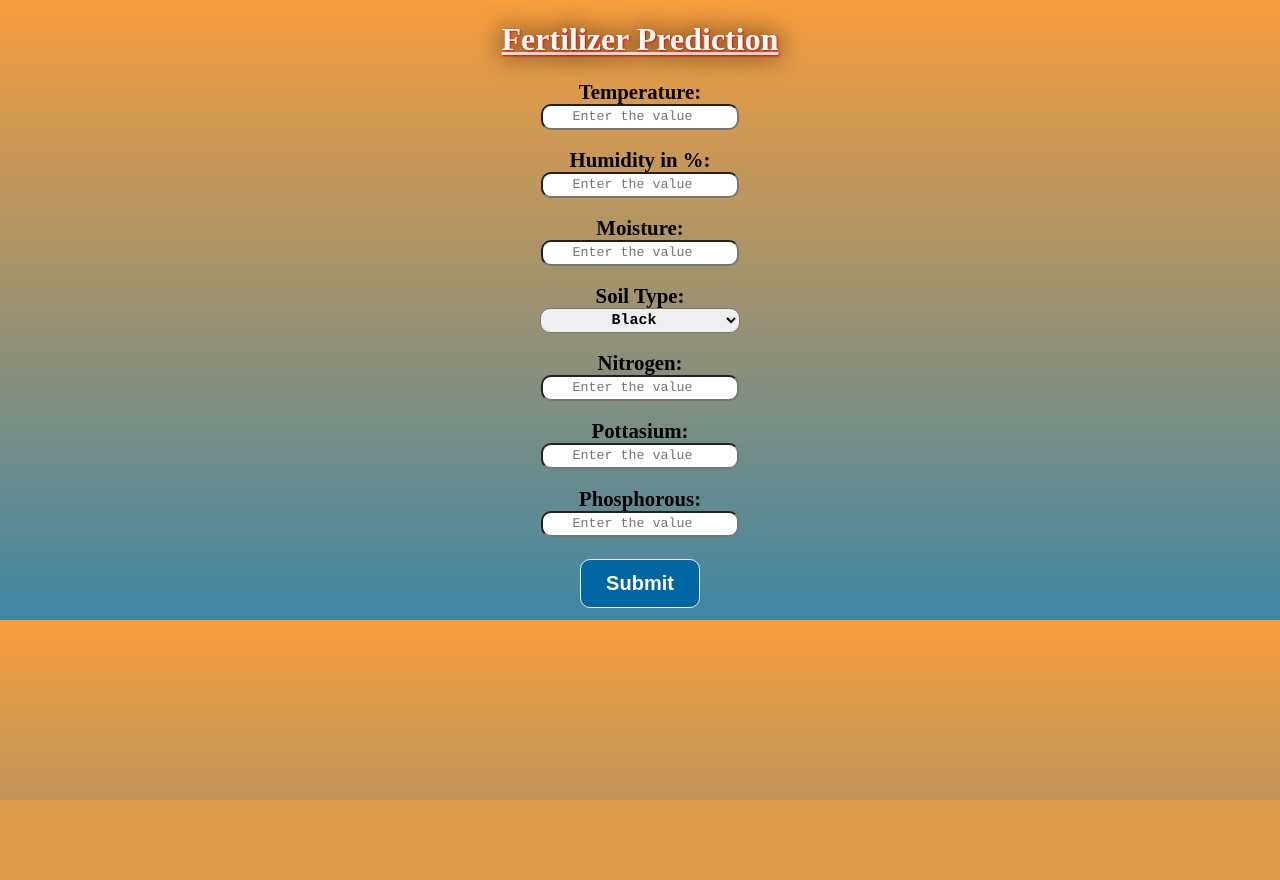
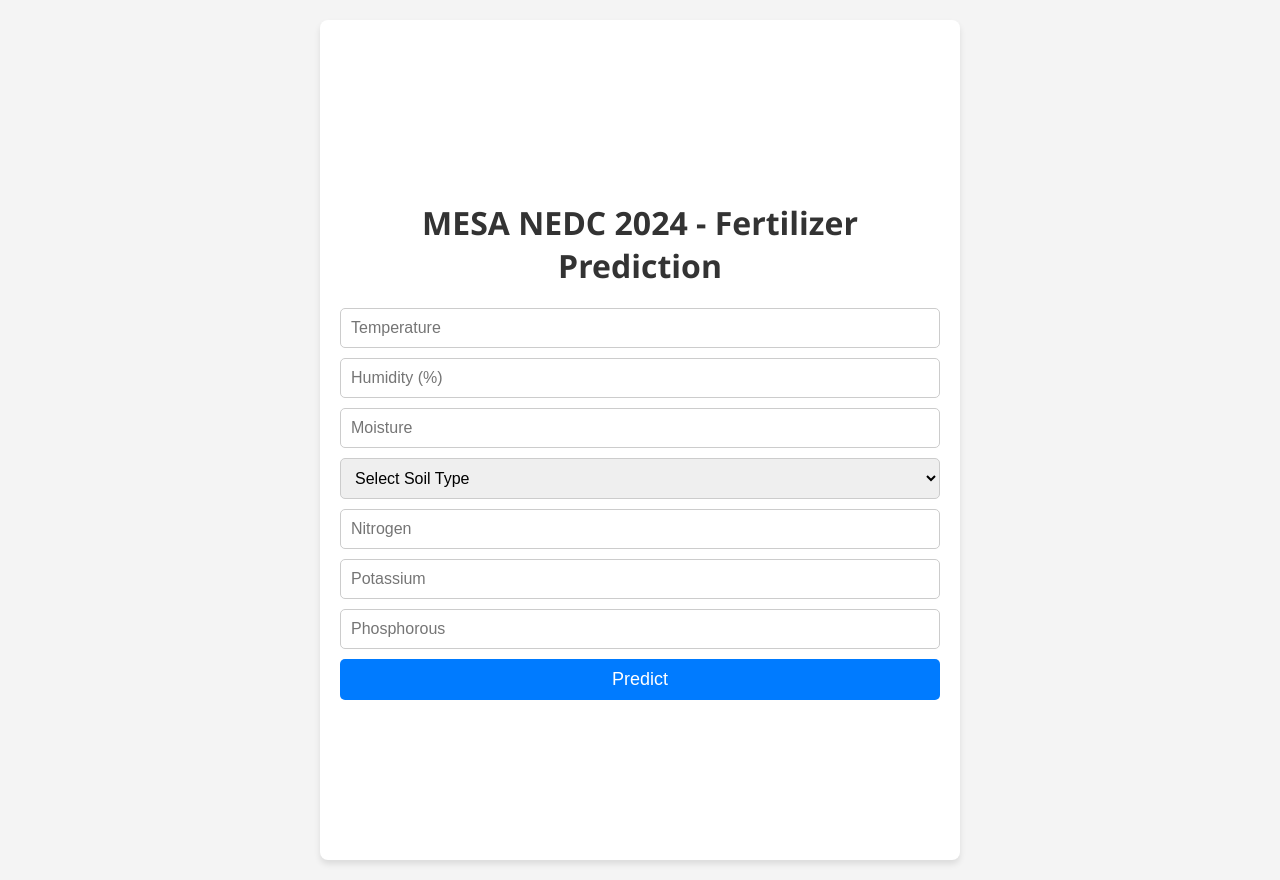
Before and after one commit to melatg0/NEDC_2024, a Flask app: template fertilizer_rec_system/templates/index.html in a window 1280 px wide. Before the commit the page ends 800 px from the top, so only its background shows below. Run offline with Flask 3, Linux system fonts and the light colour scheme; the template is opened without the code that fills it, so the values that code supplies are empty; parts of the project's set-up code (start-up, migrations or seed data) failed here and were passed over.

Commit message:
adjusted html

```diff
--- a/fertilizer_rec_system/main.py
+++ b/fertilizer_rec_system/main.py
@@ -5,10 +5,40 @@ app = Flask(__name__)
 classifier = pickle.load(open(r'fertilizer_rec_system\classifier.pkl', 'rb'))
 fertilizers = pickle.load(open(r'fertilizer_rec_system\fertilizers.pkl', 'rb'))
 
+fertilizer_info = {
+    "10-26-26": {
+        "description": "Description of FertilizerA. Suitable for conditions X, Y, Z.",
+        "alternatives": ["Organic Alternative 1", "Organic Alternative 2"]
+    },
+    "14-35-14": {
+        "description": "Description of FertilizerB. Best used in situations A, B, C.",
+        "alternatives": ["Organic Alternative 3", "Organic Alternative 4"]
+    },
+    "17-17-17": {
+        "description": "Description of FertilizerA. Suitable for conditions X, Y, Z.",
+        "alternatives": ["Organic Alternative 1", "Organic Alternative 2"]
+    },
+    "20-20": {
+        "description": "Description of FertilizerB. Best used in situations A, B, C.",
+        "alternatives": ["Organic Alternative 3", "Organic Alternative 4"]
+    },
+    "28-28": {
+        "description": "Description of FertilizerA. Suitable for conditions X, Y, Z.",
+        "alternatives": ["Organic Alternative 1", "Organic Alternative 2"]
+    },
+    "DAP": {
+        "description": "Description of FertilizerB. Best used in situations A, B, C.",
+        "alternatives": ["Organic Alternative 3", "Organic Alternative 4"]
+    },
+    "Urea": {
+        "description": "Description of FertilizerB. Best used in situations A, B, C.",
+        "alternatives": ["Organic Alternative 3", "Organic Alternative 4"]
+    }
+}
 
 @app.route('/')
 def welcome():
-    return render_template('index.html')
+    return render_template('new_index.html')
 
 
 @app.route('/predict', methods=['POST'])
@@ -29,14 +59,23 @@ def predict():
         int(pota),
         int(phosp)
         ]
-    res = fertilizers.classes_[classifier.predict([input])]
-    return render_template('index.html', x=f'Predicted Fertilizer is {res}')
+    res = fertilizers.classes_[classifier.predict([input])][0]
+    fert_description = fertilizer_info[res]['description']
+    org_alt = fertilizer_info[res]['alternatives']
+    return render_template(
+        'new_index.html',
+        temp=temp,
+        humid=humid,
+        mois=mois,
+        soil_type=soil_type,
+        nitro=nitro,
+        pota=pota,
+        phosp=phosp,
+        recommended_fertilizer=res,
+        description=fert_description,
+        alternatives=org_alt
+    )
 
 
 if __name__ == '__main__':
     app.run(debug=True)
-
-''' 1 routes information from arduino as averages over time
-# 2 gets reccomendation for fertilizer from classifer.pkl
-# 3 lists data from arduino, organic/cost-effective alternatives on website
-# 4 remember to set up informative, pretty website '''
--- a/fertilizer_rec_system/templates/index.html
+++ b/fertilizer_rec_system/templates/index.html
@@ -1,88 +1,107 @@
 <!DOCTYPE html>
-<html >
+<html lang="en">
 <head>
     <meta charset="UTF-8">
-  <title>Fertilizer Prediction</title>
-</head>
+    <meta name="viewport" content="width=device-width, initial-scale=1.0">
+    <title>MESA NEDC 2024 - Fertilizer Prediction</title>
     <style>
-      input[type=submit] {
-          background-color: #0066A2;
-          border-color: #0066A2;
-          border-style: outset;
-          color: white;
-          border: 1px solid #eee;
-          border-radius: 10px;
-          padding: 12px 25px;
-          font: bold 20px arial, sans-serif;
-          margin: 4px 2px;
-          cursor: pointer;
+        body {
+            font-family: 'Segoe UI', Tahoma, Geneva, Verdana, sans-serif;
+            margin: 0;
+            padding: 0;
+            background-color: #f4f4f4;
+            /* Remove or adjust these properties */
+            /* display: flex;
+            justify-content: center;
+            align-items: center; */
+            height: 100%;
+            padding: 20px; /* Add some padding */
         }
-      input[type="number"] {
-          font-family:courier;
-          height: 20px;
-          width: 190px;
-          border-radius: 10px;
+
+        .container {
+            background-color: #fff;
+            padding: 20px;
+            border-radius: 8px;
+            box-shadow: 0 4px 6px rgba(0, 0, 0, 0.1);
+            width: 80%;
+            max-width: 600px;
+            margin: auto; /* Center horizontally */
+            min-height: 100vh; /* Adjust as needed */
+            display: flex;
+            flex-direction: column;
+            justify-content: center; /* Center content vertically */
+            overflow-y: auto;
+        }
+
+        h1 {
+            color: #333;
             text-align: center;
         }
-      input[type="number"]::placeholder {
-          font-weight: lighter;
-          text-align: center;
+        form {
+            display: flex;
+            flex-direction: column;
+            gap: 10px;
         }
-      body {
-            background: linear-gradient(#f69d3c, #3f87a6);
+        input[type="number"], select {
+            padding: 10px;
+            border-radius: 5px;
+            border: 1px solid #ccc;
+            font-size: 16px;
         }
-      h1 {
+        input[type="submit"] {
+            background-color: #007bff;
             color: white;
-          text-shadow: 1px 1px 2px red, 0 0 25px black;
+            padding: 10px;
+            border: none;
+            border-radius: 5px;
+            cursor: pointer;
+            font-size: 18px;
+            transition: background-color 0.3s ease;
         }
-      select {
-           width: 200px;
-           text-align-last:center;
-           border-radius: 10px;
-           font-family:courier;
-           font-size:15px;
-           font-weight: bold;
-           height: 25px;
+        input[type="submit"]:hover {
+            background-color: #0056b3;
+        }
+        .result {
+            margin-top: 20px;
+            background-color: #e9ecef;
+            padding: 10px;
+            border-radius: 5px;
+            color: #495057;
         }
     </style>
-<body style="text-align:center;">
- <div>
-	<h1><u>Fertilizer Prediction</u></h1>
-     <h1>{{x}}</h1>
-
-     <!-- Main Input For Receiving Query to our ML -->
-    <form action="{{ url_for('predict')}}" method="post" id="Home">
-
-        <label for="temp" style="font-size:130%;"><b>Temperature:</b></label><br>
-        <input type="number" name="temp" placeholder="Enter the value" required="required" /><br><br>
-
-        <label for="humid" style="font-size:130%;"><b>Humidity in %:</b></label><br>
-        <input type="number" name="humid" placeholder="Enter the value" required="required" /><br><br>
-
-        <label for="mois" style="font-size:130%;"><b>Moisture:</b></label><br>
-        <input type="number" name="mois" placeholder="Enter the value" required="required" /><br><br>
-
-        <label for="soil" style="font-size:130%;"><b>Soil Type:</b></label><br>
-        <select name="soil" id="soil" >
-            <option value=0>Black</option>
-            <option value=1>Clayey</option>
-            <option value=2>Loamy</option>
-            <option value=3>Red</option>
-            <option value=4>Sandy</option>
-        </select><br><br>
-
-        <label for="nitro" style="font-size:130%;"><b>Nitrogen:</b></label><br>
-        <input type="number" name="nitro" placeholder="Enter the value" required="required" /><br><br>
-
-        <label for="pota" style="font-size:130%;"><b>Pottasium:</b></label><br>
-        <input type="number" name="pota" placeholder="Enter the value" required="required" /><br><br>
-
-        <label for="phos" style="font-size:130%;"><b>Phosphorous:</b></label><br>
-        <input type="number" name="phos" placeholder="Enter the value" required="required" /><br><br>
-
-        <input type="submit" >
+</head>
+<body>
+    <div class="container">
+        <h1>MESA NEDC 2024 - Fertilizer Prediction</h1>
+        <form action="{{ url_for('predict')}}" method="post">
+            <input type="number" name="temp" placeholder="Temperature" value="{{ temp }}" required>
+            <input type="number" name="humid" placeholder="Humidity (%)" value="{{ humid }}" required>
+            <input type="number" name="mois" placeholder="Moisture" value="{{ mois }}" required>
+            <select name="soil" required>
+                <option value="">Select Soil Type</option>
+                <option value="0" {% if soil_type == "0" %}selected{% endif %}>Black</option>
+                <option value="1" {% if soil_type == "1" %}selected{% endif %}>Clayey</option>
+                <option value="2" {% if soil_type == "2" %}selected{% endif %}>Loamy</option>
+                <option value="3" {% if soil_type == "3" %}selected{% endif %}>Red</option>
+                <option value="4" {% if soil_type == "4" %}selected{% endif %}>Sandy</option>
+            </select>
+            <input type="number" name="nitro" placeholder="Nitrogen" value="{{ nitro }}" required>
+            <input type="number" name="pota" placeholder="Potassium" value="{{ pota }}" required>
+            <input type="number" name="phos" placeholder="Phosphorous" value="{{ phosp }}" required>
+            <input type="submit" value="Predict">
         </form>
+        {% if recommended_fertilizer %}
+        <div class="result">
+            <h2>Recommended Fertilizer: {{ recommended_fertilizer }}</h2>
+            <p>{{ description }}</p>
+            <h3>Organic Alternatives:</h3>
+            <ul>
+                {% for alternative in alternatives %}
+                <li>{{ alternative }}</li>
+                {% endfor %}
+            </ul>
         </div>
-
+        {% endif %}
+    </div>
 </body>
 </html>
```
Also changed, not shown: fertilizer_rec_system/templates/updated_index.html (deleted), 1 other file. Lines whose indentation alone changed are shown as unchanged.
